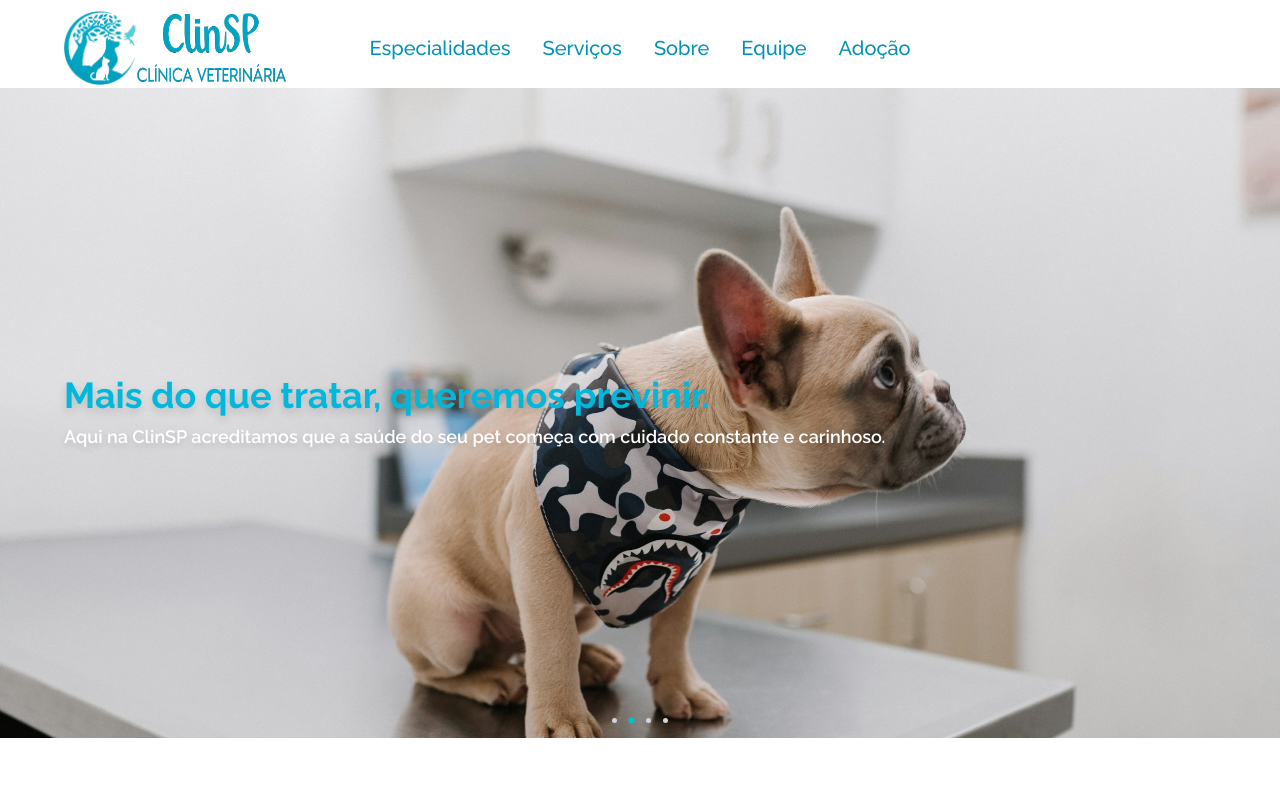
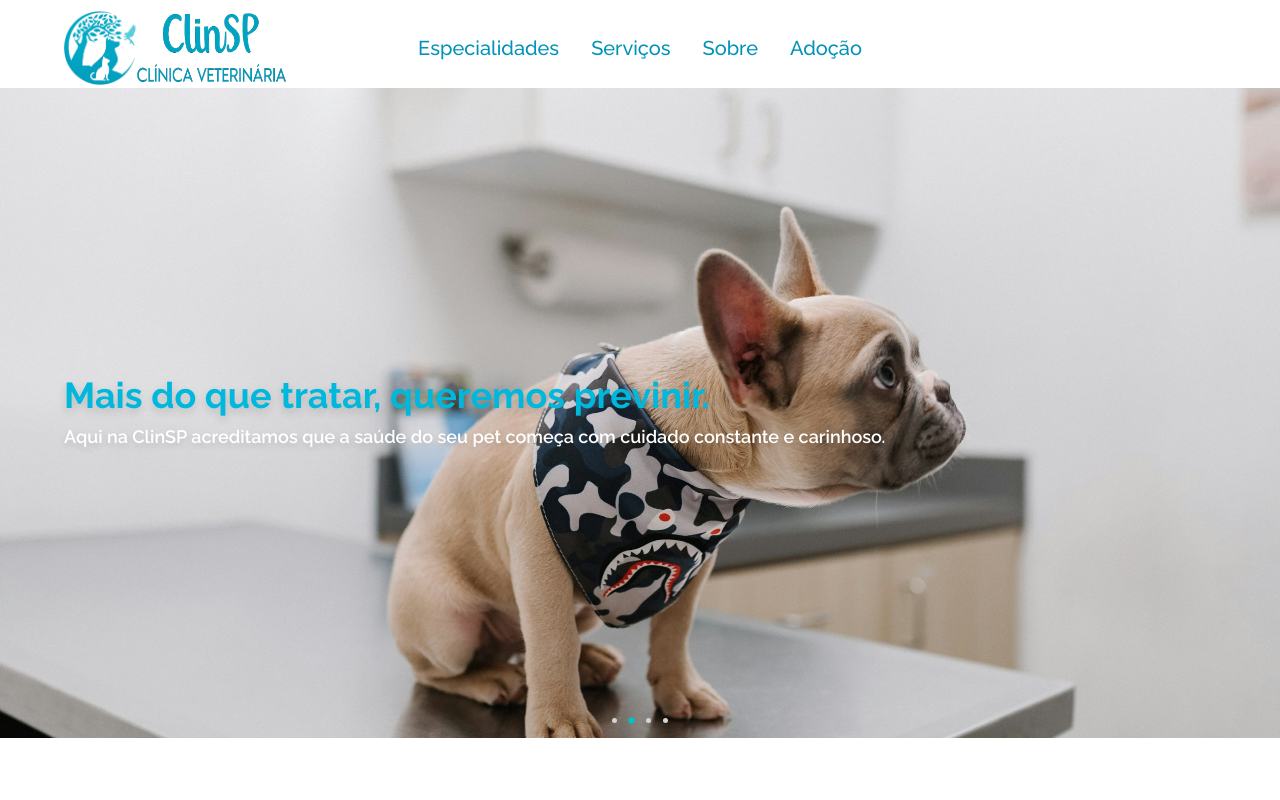
Before and after one commit to lakemi26/clinsp, a Next.js app: page / in a window 1280 px wide. Shown: the top 800 px of the page. Built offline with nearby package versions, Linux system fonts and the light colour scheme; grey boxes are pictures that could not be loaded.

Commit message:
Remove: seção equipe

```diff
--- a/app/page.tsx
+++ b/app/page.tsx
@@ -13,7 +13,7 @@ export default function Home() {
       <Especialidades />
       <Servicos />
       <Sobre />
-      <Equipe />
+      {/* <Equipe /> */}
       <Adocao />
       <Footer />
     </div>
--- a/components/Navbar/menu.tsx
+++ b/components/Navbar/menu.tsx
@@ -21,7 +21,7 @@ const Menu = () => {
           <Link href="#especialidades">Especialidades</Link>
           <Link href="#servicos">Serviços</Link>
           <Link href="#sobre">Sobre</Link>
-          <Link href="#equipe">Equipe</Link>
+          {/* <Link href="#equipe">Equipe</Link> */}
           <Link href="#adocao">Adoção</Link>
         </div>
       )}
--- a/components/Navbar/navbar.tsx
+++ b/components/Navbar/navbar.tsx
@@ -62,10 +62,10 @@ const Navbar = () => {
               Sobre
               <span className="absolute left-0 bottom-0 w-full h-0.5 bg-gradient-to-r from-cyan-600 to-cyan-300 transform scale-x-0 origin-left transition-transform duration-300 ease-in-out group-hover:scale-x-100"></span>
             </Link>
-            <Link href="#equipe" className="group relative">
+            {/* <Link href="#equipe" className="group relative">
               Equipe
               <span className="absolute left-0 bottom-0 w-full h-0.5 bg-gradient-to-r from-cyan-600 to-cyan-300 transform scale-x-0 origin-left transition-transform duration-300 ease-in-out group-hover:scale-x-100"></span>
-            </Link>
+            </Link> */}
             <Link href="#adocao" className="group relative">
               Adoção
               <span className="absolute left-0 bottom-0 w-full h-0.5 bg-gradient-to-r from-cyan-600 to-cyan-300 transform scale-x-0 origin-left transition-transform duration-300 ease-in-out group-hover:scale-x-100"></span>
```
